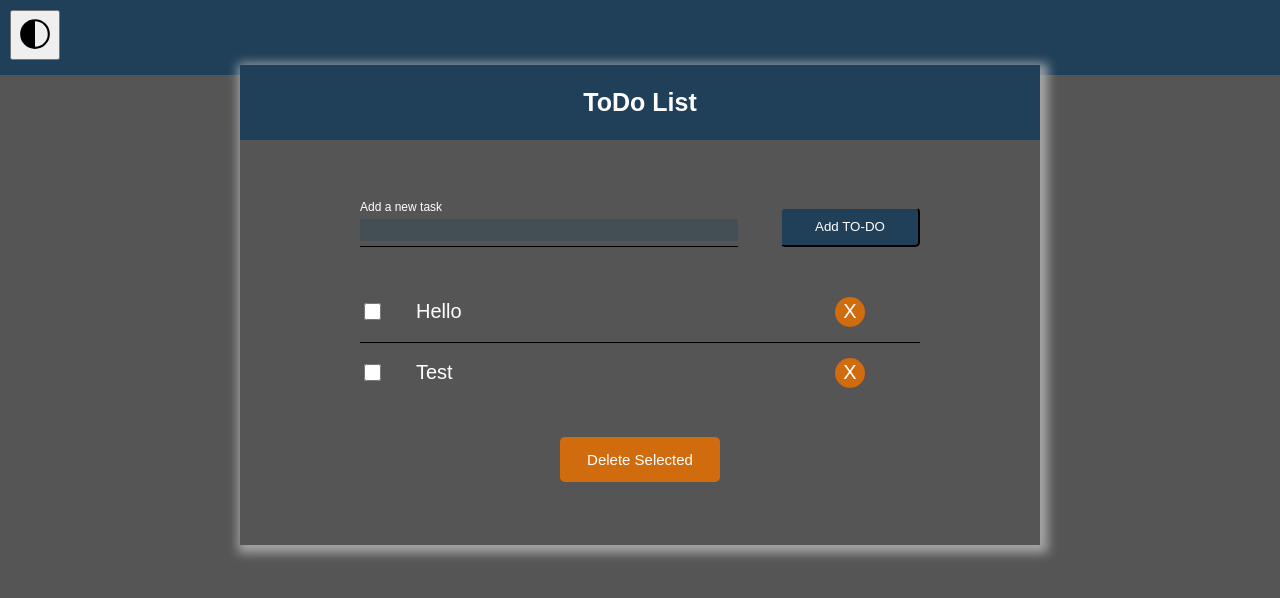
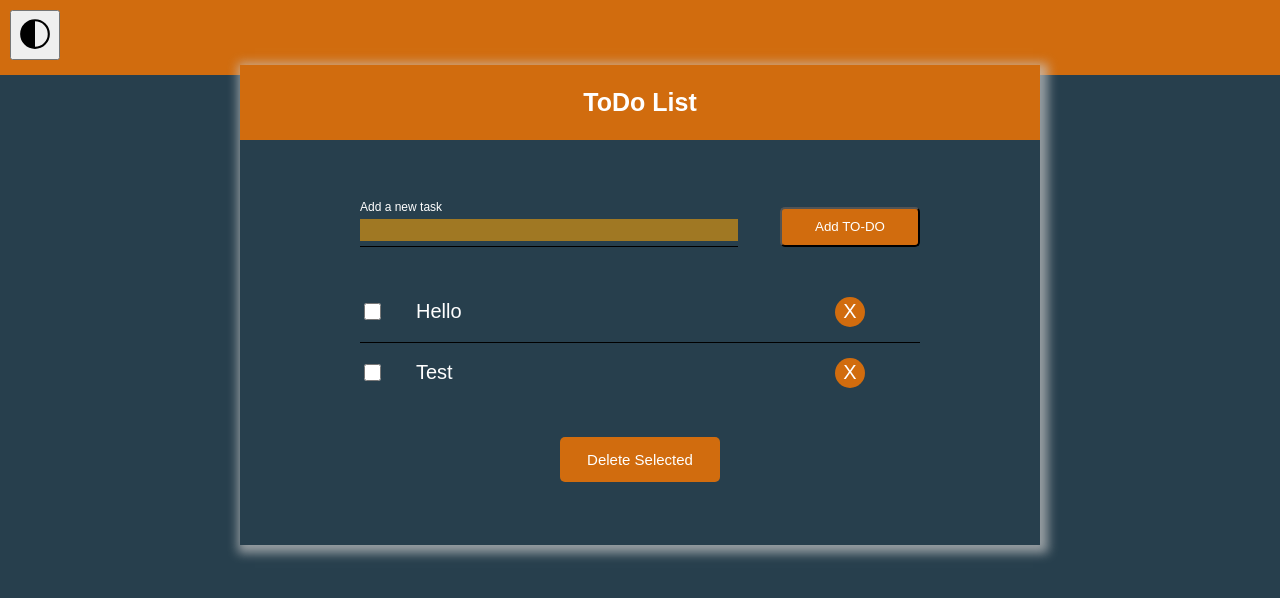
Before and after one commit to VictorMartinDiaz/https---github.com-VictorMartinDiaz-CoreAcademyFrontHito1, a plain HTML site: page index.html in a window 1280 px wide. Both pictures are taken after a click on the button 35 px from the left and 35 px from the top of the page. Drawn offline with Linux system fonts and the light colour scheme.

Commit message:
finished dark mode style

```diff
--- a/index.html
+++ b/index.html
@@ -18,10 +18,10 @@
                 <div id="inputElem">
                     <label id="inputLabel" for="">Add a new task
                         <div id="newTask">
-                            <input id="taskText" type="text" name="newTask" />
+                            <input id="taskText" class="taskText" type="text" name="newTask" />
                         </div>
                     </label>
-                    <button id="inputButton" type="button" onclick="addTask()">Add TO-DO</button>
+                    <button id="inputButton" class="inputButton" type="button" onclick="addTask()">Add TO-DO</button>
                 </div>
                 <div id="list">
                     <div class="elem notLastChild">
--- a/script.js
+++ b/script.js
@@ -52,6 +52,8 @@ function switchDarkMode(){
     let wrapper = document.getElementById('wrapper');
     let header = document.getElementById('header');
     let tableHeader = document.getElementById('tableHeader');
+    let inputButton = document.getElementById('inputButton');
+    let taskText = document.getElementById('taskText');
 
     if(wrapper.classList.contains('wrapperDarkMode')){
         wrapper.classList.remove('wrapperDarkMode');
@@ -62,13 +64,34 @@ function switchDarkMode(){
         document.getElementById('inputLabel').setAttribute('style', 'color:white;');
     }
 
-    // if(header.classList.contains('headerDarkMode'))
-    //     header.classList.remove('headerDarkMode');
-    // else
-    //     header.classList.add('headerDarkMode');
+    if(header.classList.contains('headerDarkMode')){
+        header.classList.remove('headerDarkMode');
+    }
+    else{
+        header.classList.add('headerDarkMode');
+    }
 
-    // if(tableHeader.classList.contains('headerDarkMode'))
-    //     tableHeader.classList.remove('headerDarkMode');
-    // else
-    //     tableHeader.classList.add('wrapperDarkMode');
+    if(tableHeader.classList.contains('headerDarkMode')){
+        tableHeader.classList.remove('headerDarkMode');
+        tableHeader.setAttribute('style', 'color:white;');
+    }
+    else{
+        tableHeader.classList.add('headerDarkMode');
+    }
+
+    if(taskText.classList.contains('taskTextDarkMode')){
+        taskText.classList.remove('taskTextDarkMode');
+    }
+    else{
+        taskText.classList.add('taskTextDarkMode');
+    }
+
+    if(inputButton.classList.contains('headerDarkMode')){
+        inputButton.classList.remove('headerDarkMode');
+        inputButton.classList.add('inputButton');
+    }
+    else{
+        inputButton.classList.add('headerDarkMode');
+        inputButton.classList.remove('inputButton');
+    }
 }
--- a/style.css
+++ b/style.css
@@ -15,7 +15,7 @@
 
 .wrapperDarkMode{
     color: white;
-    background-color: #555;
+    background-color: rgb(39, 63, 77);
 }
 
 #contrastButton{
@@ -33,8 +33,8 @@
 }
 
 .headerDarkMode{
-    background-color: rgb(200, 170, 65);
-    color: rgb(0, 5, 30);
+    background-color: var(--secondary-color);
+    color: white;
 }
 
 #formWrapper {
@@ -95,7 +95,14 @@
     width: 99%;
     height: 20px;
     margin: 5px 0px;
+}
+
+.taskText{
     background-color: rgba(32, 63, 88, 0.3);
+}
+
+.taskTextDarkMode {
+    background-color: rgba(160,120,35,50);
 }
 
 #inputButton{
@@ -104,6 +111,9 @@
     height: 40px;
     min-width: 110px;
     border-radius: 5px;
+}
+
+.inputButton{
     background-color: var(--primary-color);
     color: white;
 }
@@ -126,7 +136,8 @@
 }
 
 .finished {
-    background-color: gray;
+    background-color: burlywood;
+    color: black;
 }
 
 .notLastChild{
```
